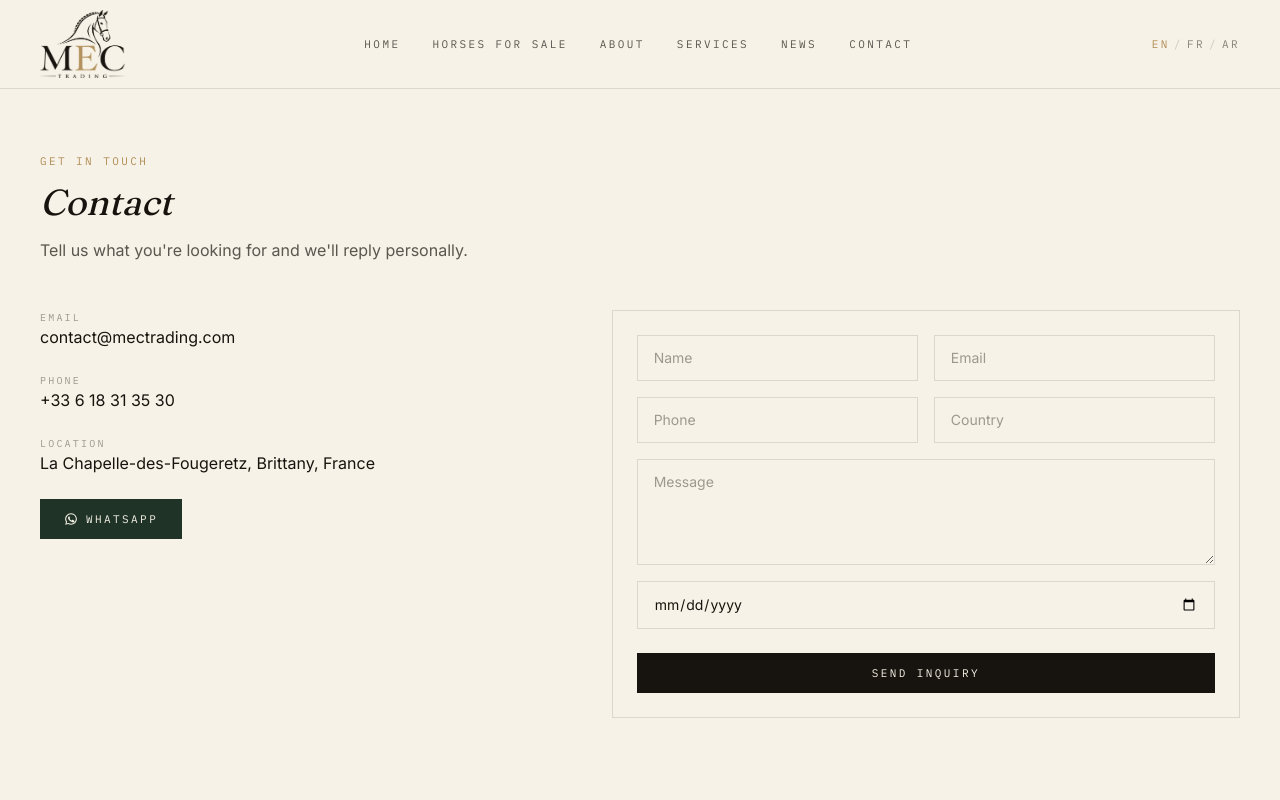
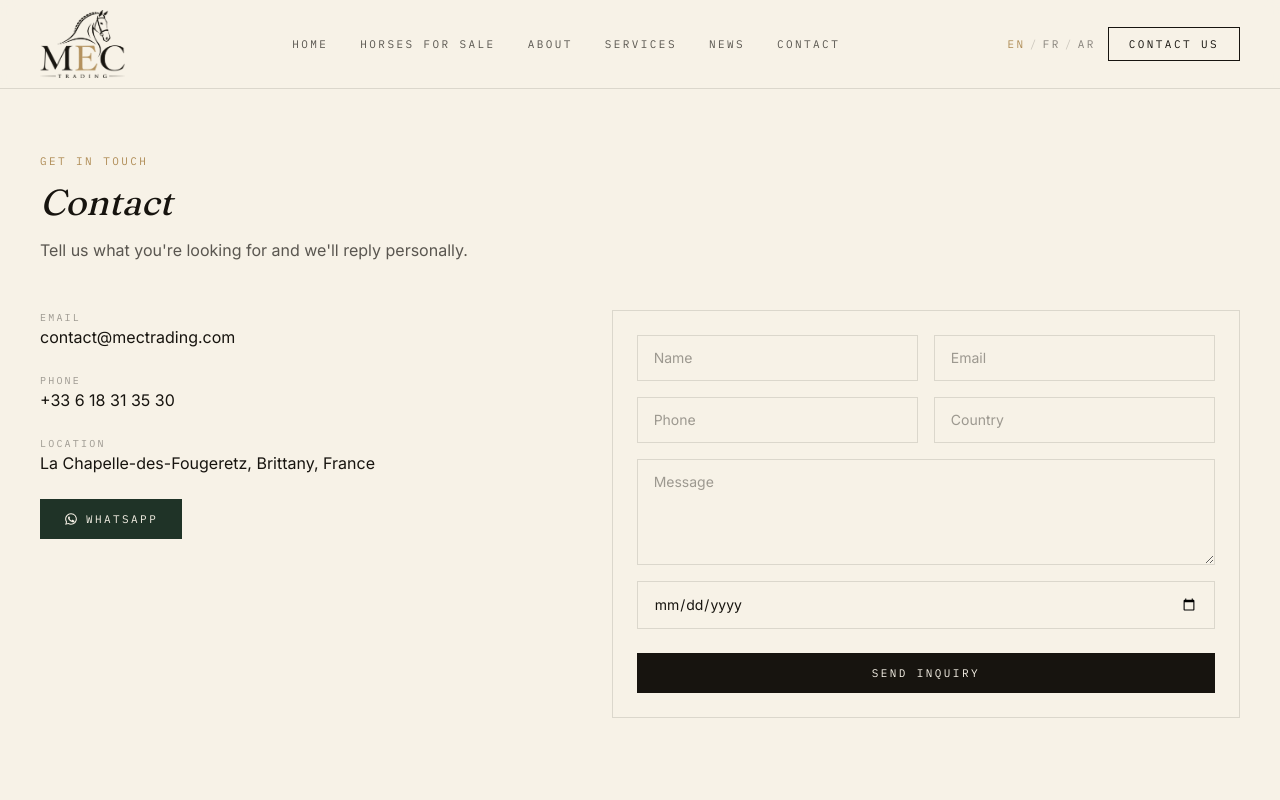
Before and after one commit to mectrading77-MMG/mec-trading-horses, a Next.js app in the folder mec-trading-horses/mec-trading/: page /en/contact in a window 1280 px wide. Shown: the top 800 px of the page. Built offline with nearby package versions, Linux system fonts and the light colour scheme.

Commit message:
Add Contact Us CTA beside language switcher

```diff
--- a/mec-trading-horses/mec-trading/src/components/Header.tsx
+++ b/mec-trading-horses/mec-trading/src/components/Header.tsx
@@ -32,8 +32,14 @@ export default function Header({ locale, dict }: { locale: Locale; dict: any })
           ))}
         </nav>
 
-        <div className="flex items-center gap-4">
+        <div className="flex items-center gap-3">
           <LanguageSwitcher current={locale} />
+          <Link
+            href={`/${locale}/contact`}
+            className="rounded-none border border-charcoal px-4 py-2 font-mono text-[10px] uppercase tracking-eyebrow text-charcoal transition-colors duration-400 hover:border-gold hover:text-gold sm:px-5 sm:text-[11px]"
+          >
+            {dict.nav.ctaSecondary}
+          </Link>
         </div>
       </div>
     </header>
```
